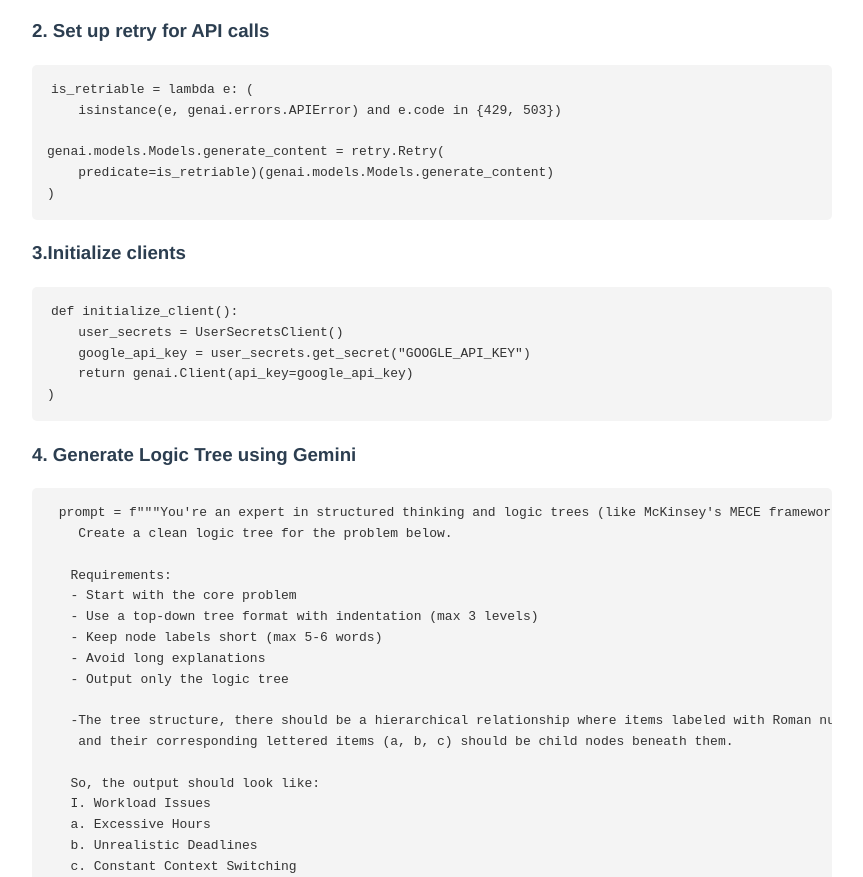
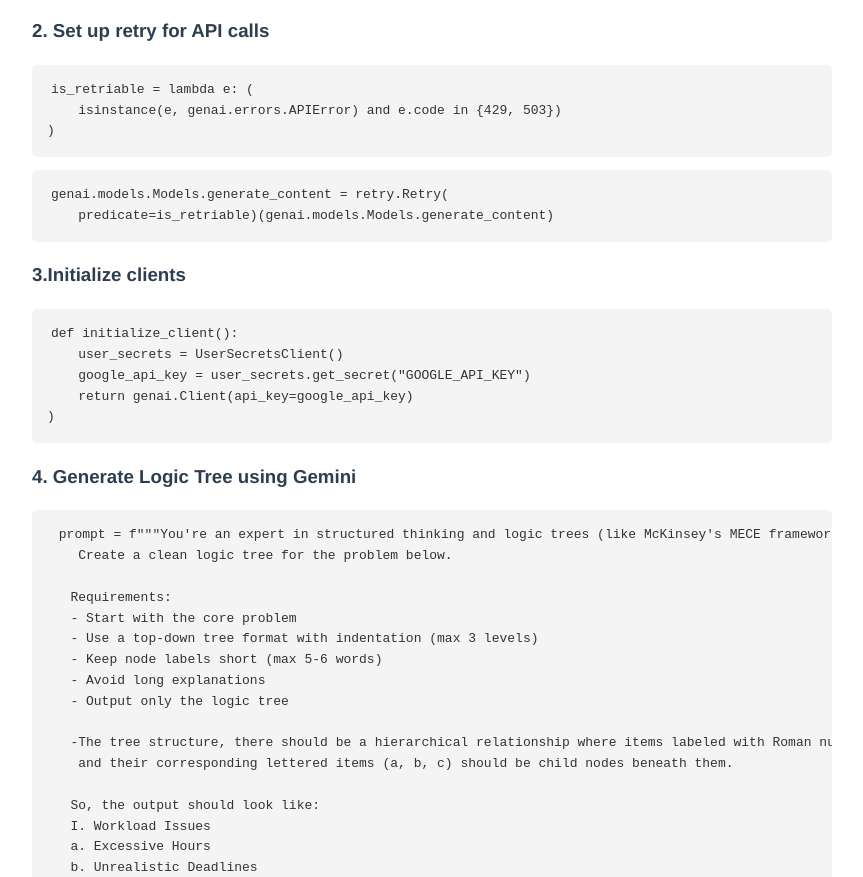
Before and after one commit to missochan/logicai.github.io, a plain HTML site: page index.html in a window 1280 px wide. Shown: the part 955-1832 px from the top of the page, without its empty margins (208-1071 px from the left). Drawn offline with Linux system fonts and the light colour scheme.

Commit message:
Update index.html

```diff
--- a/index.html
+++ b/index.html
@@ -71,10 +71,9 @@ from IPython.display import HTML, Markdown, display</code></pre>
   <h3>2. Set up retry for API calls</h3>
   <pre><code>is_retriable = lambda e: (
     isinstance(e, genai.errors.APIError) and e.code in {429, 503})
-
-genai.models.Models.generate_content = retry.Retry(
-    predicate=is_retriable)(genai.models.Models.generate_content)
 )</code></pre>
+<pre><code>genai.models.Models.generate_content = retry.Retry(
+    predicate=is_retriable)(genai.models.Models.generate_content)</code></pre>
 
    <h3>3.Initialize clients</h3>
   <pre><code>def initialize_client():
```
